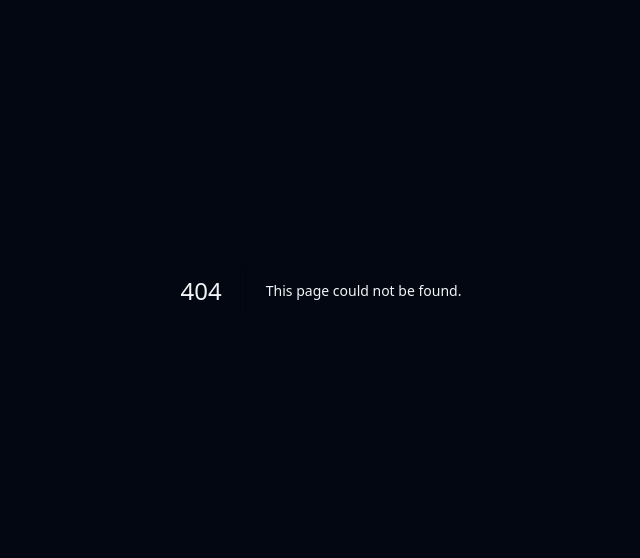
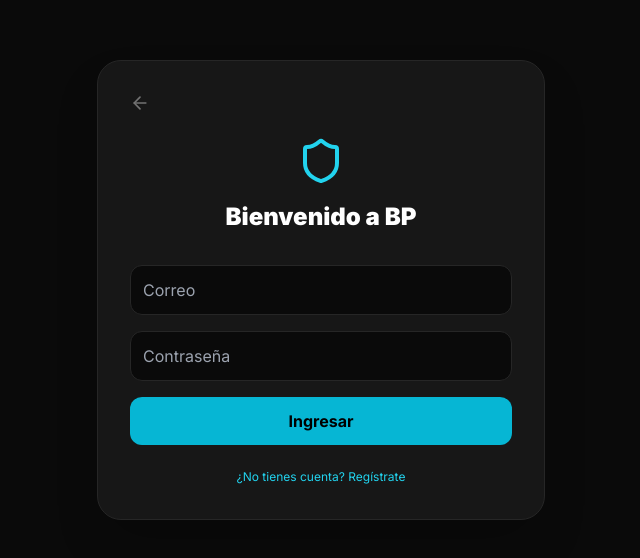
Before and after one commit to BPsoluciones/bpsoluciones-web, a Next.js app: page /login in a window 1280 px wide. Before the commit this address had no page. Shown: the part 110-668 px from the top of the page, without its empty margins (319-959 px from the left). Built offline with nearby package versions, Linux system fonts and the light colour scheme.

Commit message:
Corregido posicionamiento y z-index del modal para móviles

```diff
--- a/app/components/Navbar.tsx
+++ b/app/components/Navbar.tsx
@@ -1,8 +1,7 @@
 'use client';
 import { useState } from 'react';
 import Link from 'next/link';
-import { Shield, Menu, X } from 'lucide-react';
-import ClientPortal from './ClientPortal';
+import { Shield, Menu, X, User } from 'lucide-react';
 
 export default function Navbar() {
   const [mobileMenuOpen, setMobileMenuOpen] = useState(false);
@@ -11,7 +10,7 @@ export default function Navbar() {
     <header className="sticky top-0 z-40 w-full bg-neutral-950/80 backdrop-blur-md border-b border-neutral-800">
       <div className="max-w-7xl mx-auto px-4 sm:px-6 lg:px-8 h-20 flex items-center justify-between">
 
-        {/* LOGO MEJORADO Y PROFESIONAL */}
+        {/* LOGO */}
         <Link href="/" className="flex items-center gap-3 group">
           <div className="flex items-center justify-center w-10 h-10 rounded-2xl bg-gradient-to-br from-cyan-500/20 to-fuchsia-500/20 border border-cyan-500/40 text-cyan-400 group-hover:border-cyan-400 transition-all shadow-[0_0_20px_rgba(6,182,212,0.15)]">
             <Shield className="w-5 h-5" />
@@ -36,7 +35,14 @@ export default function Navbar() {
 
         {/* ACCESO CLIENTES Y BOTÓN MÓVIL */}
         <div className="flex items-center gap-3">
-          <ClientPortal />
+          {/* BOTÓN HACIA LA PÁGINA LOGIN */}
+          <Link
+            href="/login"
+            className="flex items-center gap-2 px-4 py-2 rounded-xl bg-cyan-500/10 border border-cyan-500/40 text-cyan-400 hover:bg-cyan-500 hover:text-black transition-all font-bold text-sm"
+          >
+            <User className="w-4 h-4" />
+            Área Clientes
+          </Link>
 
           <button
             onClick={() => setMobileMenuOpen(!mobileMenuOpen)}
@@ -47,37 +53,13 @@ export default function Navbar() {
         </div>
       </div>
 
-      {/* MENÚ MÓVIL DESPLEGABLE */}
+      {/* MENÚ MÓVIL */}
       {mobileMenuOpen && (
         <div className="md:hidden bg-neutral-950 border-b border-neutral-800 px-4 py-6 space-y-4">
-          <Link
-            href="#servicios"
-            onClick={() => setMobileMenuOpen(false)}
-            className="block text-sm font-medium text-neutral-300 hover:text-cyan-400"
-          >
-            Servicios
-          </Link>
-          <Link
-            href="#monitoreo"
-            onClick={() => setMobileMenuOpen(false)}
-            className="block text-sm font-medium text-neutral-300 hover:text-cyan-400"
-          >
-            Monitoreo
-          </Link>
-          <Link
-            href="#proyectos"
-            onClick={() => setMobileMenuOpen(false)}
-            className="block text-sm font-medium text-neutral-300 hover:text-cyan-400"
-          >
-            Proyectos
-          </Link>
-          <Link
-            href="#contacto"
-            onClick={() => setMobileMenuOpen(false)}
-            className="block text-sm font-medium text-neutral-300 hover:text-cyan-400"
-          >
-            Contacto
-          </Link>
+          <Link href="#servicios" onClick={() => setMobileMenuOpen(false)} className="block text-sm font-medium text-neutral-300 hover:text-cyan-400">Servicios</Link>
+          <Link href="#monitoreo" onClick={() => setMobileMenuOpen(false)} className="block text-sm font-medium text-neutral-300 hover:text-cyan-400">Monitoreo</Link>
+          <Link href="#proyectos" onClick={() => setMobileMenuOpen(false)} className="block text-sm font-medium text-neutral-300 hover:text-cyan-400">Proyectos</Link>
+          <Link href="#contacto" onClick={() => setMobileMenuOpen(false)} className="block text-sm font-medium text-neutral-300 hover:text-cyan-400">Contacto</Link>
         </div>
       )}
     </header>
--- /dev/null
+++ b/app/login/page.tsx
@@ -0,0 +1,59 @@
+'use client';
+import { useState } from 'react';
+import { Shield, ArrowLeft } from 'lucide-react';
+import { useRouter } from 'next/navigation';
+import Link from 'next/link';
+
+export default function LoginPage() {
+  const router = useRouter();
+  const [isRegistering, setIsRegistering] = useState(false);
+  const [email, setEmail] = useState('');
+  const [password, setPassword] = useState('');
+  const [name, setName] = useState('');
+
+  const handleAuth = (e: React.FormEvent) => {
+    e.preventDefault();
+    const existingUsers = JSON.parse(localStorage.getItem('bp_all_users') || '[]');
+
+    if (isRegistering) {
+      const newUser = { id: Date.now().toString(), name, email, password, status: 'Inactivo' };
+      existingUsers.push(newUser);
+      localStorage.setItem('bp_all_users', JSON.stringify(existingUsers));
+      alert('Registro enviado. Un administrador activará su cuenta.');
+      setIsRegistering(false);
+    } else {
+      const found = existingUsers.find((u: any) => u.email === email && u.password === password);
+      if (found?.status === 'Activo') {
+        localStorage.setItem('bp_user', found.name);
+        router.push('/portal');
+      } else {
+        alert('Credenciales inválidas o cuenta pendiente de activación.');
+      }
+    }
+  };
+
+  return (
+    <div className="min-h-screen bg-neutral-950 flex items-center justify-center p-4">
+      <div className="w-full max-w-md bg-neutral-900 border border-neutral-800 rounded-3xl p-8 shadow-2xl">
+        <Link href="/" className="text-neutral-500 hover:text-white mb-6 block">
+          <ArrowLeft className="w-5 h-5" />
+        </Link>
+        <div className="text-center mb-8">
+          <Shield className="w-12 h-12 text-cyan-400 mx-auto mb-4" />
+          <h1 className="text-2xl font-black text-white">{isRegistering ? 'Crear Cuenta' : 'Bienvenido a BP'}</h1>
+        </div>
+        <form onSubmit={handleAuth} className="space-y-4">
+          {isRegistering && <input type="text" placeholder="Nombre" onChange={(e) => setName(e.target.value)} className="w-full bg-neutral-950 border border-neutral-800 p-3 rounded-xl text-white" />}
+          <input type="email" placeholder="Correo" onChange={(e) => setEmail(e.target.value)} className="w-full bg-neutral-950 border border-neutral-800 p-3 rounded-xl text-white" />
+          <input type="password" placeholder="Contraseña" onChange={(e) => setPassword(e.target.value)} className="w-full bg-neutral-950 border border-neutral-800 p-3 rounded-xl text-white" />
+          <button type="submit" className="w-full bg-cyan-500 font-bold py-3 rounded-xl text-black">
+            {isRegistering ? 'Registrarse' : 'Ingresar'}
+          </button>
+        </form>
+        <button onClick={() => setIsRegistering(!isRegistering)} className="w-full text-center text-xs text-cyan-400 mt-6 hover:underline">
+          {isRegistering ? '¿Ya tienes cuenta?' : '¿No tienes cuenta? Regístrate'}
+        </button>
+      </div>
+    </div>
+  );
+}
```
